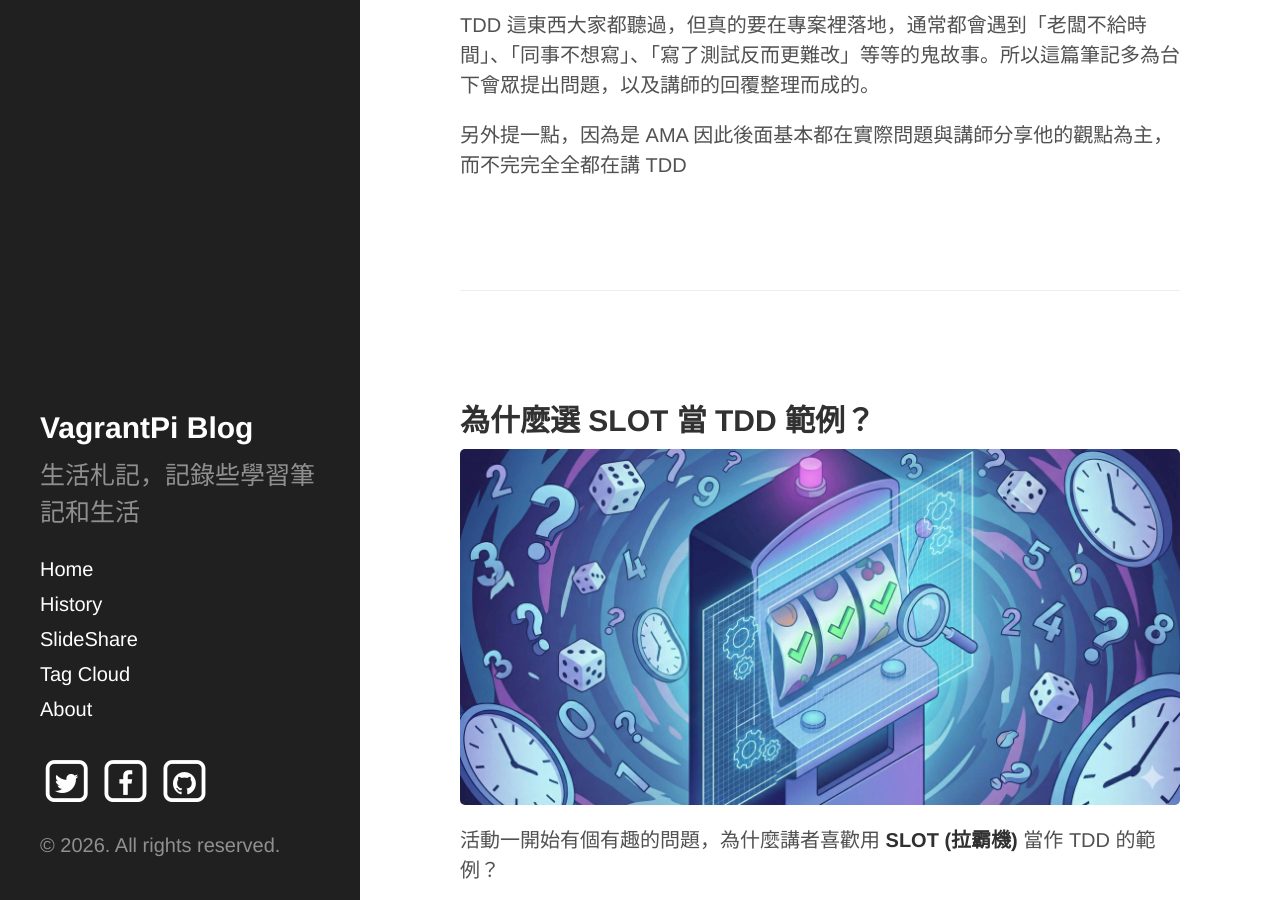
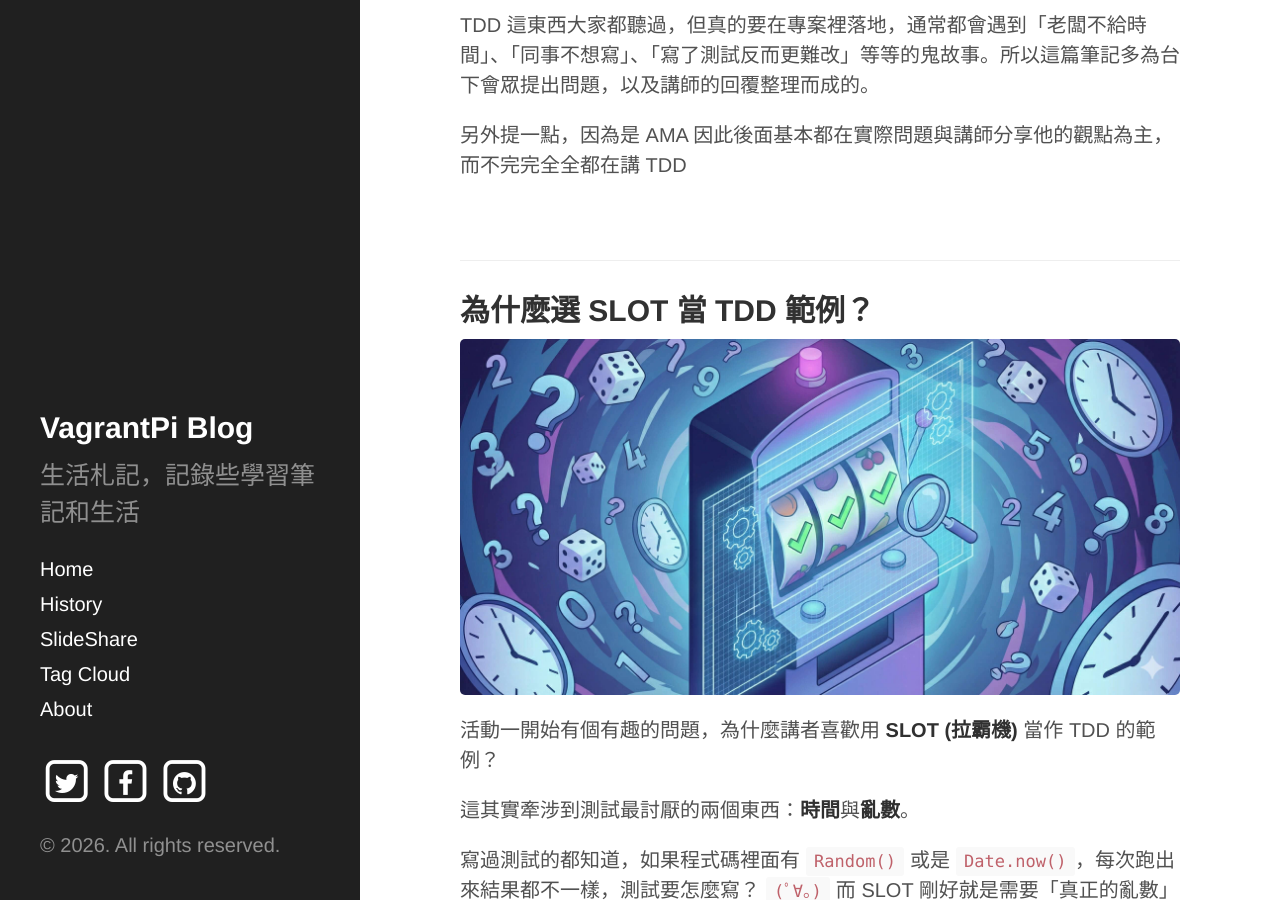
Before and after one commit to VagrantPi/VagrantPi.github.io, a Jekyll site: the page built from _posts/2026-01-14-devops-taiwan-75-tdd-ama.md, in a window 1280 px wide and 900 px high, scrolled down 1267 px. Built offline with Jekyll 4.4.1, drawn with Linux system fonts in a browser that asks for light colours; comment, search, counter and statistics services are not loaded.

Commit message:
feat: 修改排版

```diff
--- a/_posts/2026-01-14-devops-taiwan-75-tdd-ama.md
+++ b/_posts/2026-01-14-devops-taiwan-75-tdd-ama.md
@@ -24,12 +24,8 @@ TDD 這東西大家都聽過，但真的要在專案裡落地，通常都會遇
 另外提一點，因為是 AMA 因此後面基本都在實際問題與講師分享他的觀點為主，而不完完全全都在講 TDD
 
 <br>
-<br>
 
 ---
-
-<br>
-<br>
 
 ## 為什麼選 SLOT 當 TDD 範例？
 
@@ -42,14 +38,9 @@ TDD 這東西大家都聽過，但真的要在專案裡落地，通常都會遇
 寫過測試的都知道，如果程式碼裡面有 `Random()` 或是 `Date.now()`，每次跑出來結果都不一樣，測試要怎麼寫？ `(ﾟ∀。)`
 而 SLOT 剛好就是需要「真正的亂數」（不然在賭場會被告死），同時又要能被驗證。如果連這種極端情境都能透過 TDD 馴服，那一般商業邏輯的情境應該都沒問題了。
 
-
-<br>
 <br>
 
 ---
-
-<br>
-<br>
 
 ## AI 時代的 TDD：該怎麼配合？
 
@@ -63,14 +54,9 @@ TDD 這東西大家都聽過，但真的要在專案裡落地，通常都會遇
 
 不要叫 AI 一次寫完整個功能，而是一步一步、一個小測項一個小實作的推進。當 Context（上下文）透過這些小步驟慢慢建立起來，AI 就會越來越懂你的邏輯，產出的品質也會跟著提升。簡單說，還是要回歸 TDD 的初衷，積沙成塔嘛。
 
-
-<br>
 <br>
 
 ---
-
-<br>
-<br>
 
 ## 團隊導入：如何讓同事不痛苦？
 
@@ -86,14 +72,9 @@ TDD 這東西大家都聽過，但真的要在專案裡落地，通常都會遇
 如果不夠痛，同事就不會想改變。什麼時候最痛？**改那些沒文件又沒測試的 Legacy Code 的時候**。
 這時候不要一開始就要求覆蓋率 100%，而是針對「修改舊的關鍵功能」開始補單元測試。從解決痛苦的角度切入，大家才會有感。
 
-
-<br>
 <br>
 
 ---
-
-<br>
-<br>
 
 ## Mock 地獄與重構的勇氣
 
@@ -121,14 +102,9 @@ TDD 的核心價值之一是**幫助重構**（解決非功能需求）。如果
 
 問這個問題的人，其實心裡都知道答案了。講者笑說，這時候缺的不是技術，而是**一點點踏出第一小步的勇氣**。這聽起來很雞湯，但面對巨大的技術債，除了捲起袖子先拆一行是一行之外，好像也沒別的捷徑了 (つд⊂)。
 
-
-<br>
 <br>
 
 ---
-
-<br>
-<br>
 
 ## 測試的 ROI：考績該怎麼算？
 
@@ -142,14 +118,9 @@ TDD 的核心價值之一是**幫助重構**（解決非功能需求）。如果
 
 所以測試也要講求 CP 值（ROI）。測試的粒度盡量越大越好（靠近使用者行為），這樣在重構內部黑箱邏輯時，測試才不會一直壞掉，這才是高 CP 值的測試。
 
-
-<br>
 <br>
 
 ---
-
-<br>
-<br>
 
 ## 結語
 
```
Also changed, not shown: _posts/2026-01-26-devops-taiwan-74.md (+6 -0 lines), _posts/2026-01-29-sui-scallop.md (+10 -12 lines).
